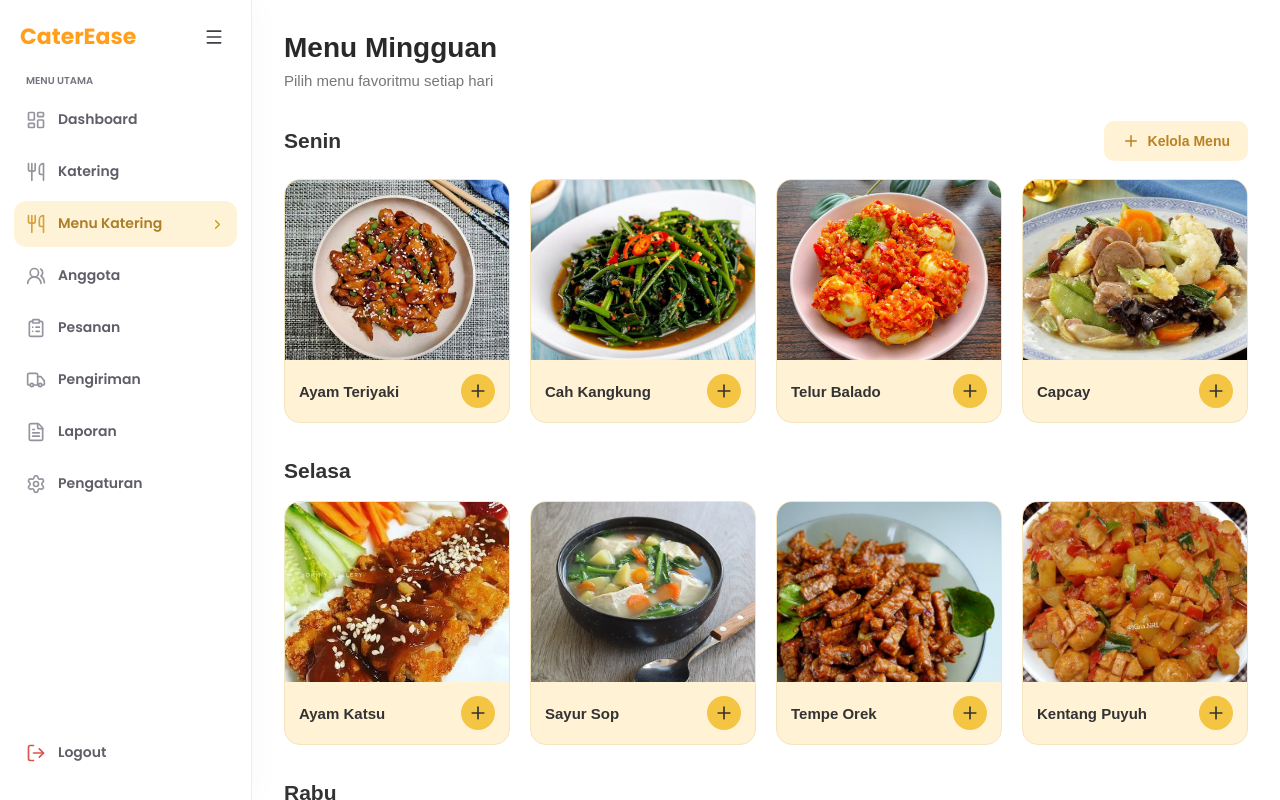
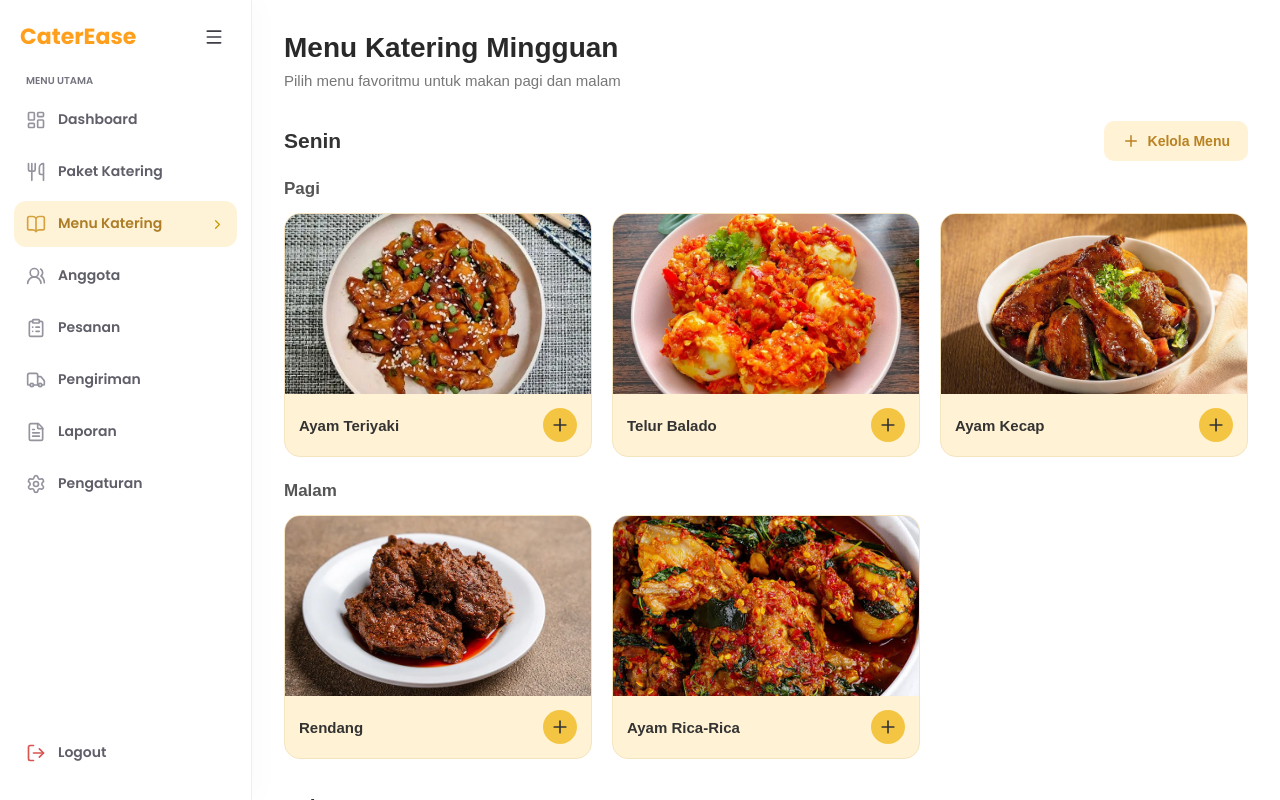
Before and after one commit to Pratama-Raka/CaterEase, a React (Vite) app: page /menu-katering in a window 1280 px wide. Built offline with nearby package versions, Linux system fonts and the light colour scheme.

Commit message:
Update menu katering dan sidebar

```diff
--- a/public/data/menu-katering.json
+++ b/public/data/menu-katering.json
@@ -2,6 +2,10 @@
   {
     "id": 1,
     "day": "Senin",
+    "meals": [
+      {
+        "id": 1,
+        "mealTime": "Pagi",
         "items": [
           {
             "id": 1,
@@ -10,71 +14,204 @@
           },
           {
             "id": 2,
-        "name": "Cah Kangkung",
-        "image": "/images/menu/cah-kangkung.jpg"
-      },
-      {
-        "id": 3,
             "name": "Telur Balado",
             "image": "/images/menu/telur-balado.jpg"
           },
           {
+            "id": 3,
+            "name": "Ayam Kecap",
+            "image": "/images/menu/ayam-kecap.avif"
+          }
+        ]
+      },
+      {
+        "id": 2,
+        "mealTime": "Malam",
+        "items": [
+          {
             "id": 4,
-        "name": "Capcay",
-        "image": "/images/menu/capcay.jpg"
+            "name": "Rendang",
+            "image": "/images/menu/rendang.webp"
+          },
+          {
+            "id": 5,
+            "name": "Ayam Rica-Rica",
+            "image": "/images/menu/ayam-rica.jpg"
+          }
+        ]
       }
     ]
   },
   {
     "id": 2,
     "day": "Selasa",
+    "meals": [
+      {
+        "id": 3,
+        "mealTime": "Pagi",
         "items": [
           {
-        "id": 5,
+            "id": 6,
             "name": "Ayam Katsu",
             "image": "/images/menu/ayam-katsu.jpg"
           },
           {
-        "id": 6,
-        "name": "Sayur Sop",
-        "image": "/images/menu/sayur sop.webp"
+            "id": 7,
+            "name": "Telur Balado",
+            "image": "/images/menu/telur-balado.jpg"
+          }
+        ]
       },
       {
-        "id": 7,
+        "id": 4,
+        "mealTime": "Malam",
+        "items": [
+          {
+            "id": 8,
+            "name": "Ayam Kecap",
+            "image": "/images/menu/ayam-kecap.avif"
+          },
+          {
+            "id": 9,
+            "name": "Rendang",
+            "image": "/images/menu/rendang.webp"
+          },
+          {
+            "id": 10,
+            "name": "Ayam Teriyaki",
+            "image": "/images/menu/ayam teriyaki.webp"
+          }
+        ]
+      }
+    ]
+  },
+  {
+    "id": 3,
+    "day": "Rabu",
+    "meals": [
+      {
+        "id": 5,
+        "mealTime": "Pagi",
+        "items": [
+          {
+            "id": 11,
+            "name": "Ayam Rica-Rica",
+            "image": "/images/menu/ayam-rica.jpg"
+          },
+          {
+            "id": 12,
             "name": "Tempe Orek",
             "image": "/images/menu/tempe-orek.jpg"
           },
           {
-        "id": 8,
+            "id": 13,
+            "name": "Ayam Katsu",
+            "image": "/images/menu/ayam-katsu.jpg"
+          }
+        ]
+      },
+      {
+        "id": 6,
+        "mealTime": "Malam",
+        "items": [
+          {
+            "id": 14,
+            "name": "Rendang",
+            "image": "/images/menu/rendang.webp"
+          },
+          {
+            "id": 15,
+            "name": "Capcay",
+            "image": "/images/menu/capcay.jpg"
+          },
+          {
+            "id": 16,
+            "name": "Ayam Teriyaki",
+            "image": "/images/menu/ayam teriyaki.webp"
+          }
+        ]
+      }
+    ]
+  },
+  {
+    "id": 4,
+    "day": "Kamis",
+    "meals": [
+      {
+        "id": 7,
+        "mealTime": "Pagi",
+        "items": [
+          {
+            "id": 17,
+            "name": "Ayam Kecap",
+            "image": "/images/menu/ayam-kecap.avif"
+          },
+          {
+            "id": 18,
             "name": "Kentang Puyuh",
             "image": "/images/menu/kentang-puyuh.jpg"
           }
         ]
       },
       {
-    "id": 3,
-    "day": "Rabu",
+        "id": 8,
+        "mealTime": "Malam",
         "items": [
           {
-        "id": 9,
-        "name": "Ayam Kecap",
-        "image": "/images/menu/ayam-kecap.avif"
+            "id": 19,
+            "name": "Ayam Katsu",
+            "image": "/images/menu/ayam-katsu.jpg"
           },
           {
-        "id": 10,
-        "name": "Sayur Bayam",
-        "image": "/images/menu/sayur-bayam.webp"
+            "id": 20,
+            "name": "Sayur Sop",
+            "image": "/images/menu/sayur sop.webp"
+          }
+        ]
+      }
+    ]
   },
   {
-        "id": 11,
+    "id": 5,
+    "day": "Jumat",
+    "meals": [
+      {
+        "id": 9,
+        "mealTime": "Pagi",
+        "items": [
+          {
+            "id": 21,
             "name": "Rendang",
             "image": "/images/menu/rendang.webp"
           },
           {
-        "id": 12,
+            "id": 22,
+            "name": "Cah Kangkung",
+            "image": "/images/menu/cah-kangkung.jpg"
+          },
+          {
+            "id": 23,
+            "name": "Telur Balado",
+            "image": "/images/menu/telur-balado.jpg"
+          }
+        ]
+      },
+      {
+        "id": 10,
+        "mealTime": "Malam",
+        "items": [
+          {
+            "id": 24,
             "name": "Ayam Rica-Rica",
             "image": "/images/menu/ayam-rica.jpg"
+          },
+          {
+            "id": 25,
+            "name": "Sayur Bayam",
+            "image": "/images/menu/sayur-bayam.webp"
           }
         ]
       }
     ]
+  }
+]
--- a/src/components/Sidebar.jsx
+++ b/src/components/Sidebar.jsx
@@ -2,6 +2,7 @@ import { useEffect, useState } from "react";
 import { Link, NavLink, useNavigate } from "react-router-dom";
 import "./Sidebar.css";
 import {
+  BookOpen,
   ChevronRight,
   ClipboardList,
   FileText,
@@ -19,8 +20,8 @@ function Sidebar() {
 
   const NAV_ITEMS = [
     { id: "dashboard", label: "Dashboard", icon: LayoutDashboard },
-    { id: "katering", label: "Katering", icon: Utensils },
-    { id: "menu-katering", label: "Menu Katering", icon: Utensils },
+    { id: "katering", label: "Paket Katering", icon: Utensils  },
+    { id: "menu-katering", label: "Menu Katering", icon: BookOpen  },
     { id: "anggota", label: "Anggota", icon: UsersRound },
     { id: "pesanan", label: "Pesanan", icon: ClipboardList },
     { id: "pengiriman", label: "Pengiriman", icon: Truck },
--- a/src/pages/MenuKatering.css
+++ b/src/pages/MenuKatering.css
@@ -70,10 +70,25 @@
   color: #333;
 }
 
+.menu-meal {
+  margin-bottom: 24px;
+}
+
+.menu-meal > h3 {
+  margin: 0 0 14px;
+  font-size: 17px;
+  font-weight: 600;
+  color: #555;
+}
+
 .menu-grid {
   display: grid;
-  grid-template-columns: repeat(4, minmax(0, 1fr));
+  grid-template-columns: repeat(3, minmax(0, 1fr));
   gap: 20px;
+}
+
+.menu-card-selected {
+  border: 2px solid #5c9b63;
 }
 
 .menu-card {
--- a/src/pages/MenuKatering.jsx
+++ b/src/pages/MenuKatering.jsx
@@ -4,7 +4,7 @@ import './MenuKatering.css';
 
 function MenuKatering() {
     const [menu, setMenu] = useState([]);
-    const [selectedMenu, setSelectedMenu] = useState([]);
+    const [selectedMenu, setSelectedMenu] = useState({});
     const [loading, setLoading] = useState(true);
     const [error, setError] = useState('');
 
@@ -32,12 +32,11 @@ function MenuKatering() {
         fetchMenu();
     }, []);
 
-    const handleSelectMenu = (id) => {
-        setSelectedMenu((prev) =>
-            prev.includes(id)
-                ? prev.filter((item) => item !== id)
-                : [...prev, id]
-        );
+    const handleSelectMenu = (mealId, itemId) => {
+        setSelectedMenu((prev) => ({
+            ...prev,
+            [mealId]: prev[mealId] === itemId ? null : itemId
+        }));
     };
 
     if (loading) {
@@ -70,11 +69,10 @@ function MenuKatering() {
 
                 <div className="menu-title">
                     <div>
-                        <h1>Menu Mingguan</h1>
-                        <p>Pilih menu favoritmu setiap hari</p>
+                        <h1>Menu Katering Mingguan</h1>
+                        <p>Pilih menu favoritmu untuk makan pagi dan malam</p>
                     </div>
                 </div>
-
 
                 {menu.map((day, index) => (
                     <section className="menu-day" key={day.id}>
@@ -89,16 +87,26 @@ function MenuKatering() {
                             )}
                         </div>
 
+                        {day.meals.map((meal) => (
+                            <div className="menu-meal" key={meal.id}>
+                                <h3>{meal.mealTime}</h3>
 
                                 <div className="menu-grid">
-                            {day.items.map((item) => {
-                                const isSelected = selectedMenu.includes(item.id);
+                                    {meal.items.map((item) => {
+                                        const isSelected =
+                                            selectedMenu[meal.id] === item.id;
 
                                         return (
-                                    <div className="menu-card" key={item.id}>
+                                            <div
+                                                className={`menu-card ${isSelected ? 'menu-card-selected' : ''}`}
+                                                key={item.id}
+                                            >
                                                 <div className="menu-image">
                                                     {item.image ? (
-                                                <img src={item.image} alt={item.name} />
+                                                        <img
+                                                            src={item.image}
+                                                            alt={item.name}
+                                                        />
                                                     ) : (
                                                         <div className="menu-image-placeholder">
                                                             <ImageIcon size={32} />
@@ -111,9 +119,10 @@ function MenuKatering() {
                                                     <h3>{item.name}</h3>
 
                                                     <button
-                                                className={`menu-select-button ${isSelected ? 'selected' : ''
-                                                    }`}
-                                                onClick={() => handleSelectMenu(item.id)}
+                                                        className={`menu-select-button ${isSelected ? 'selected' : ''}`}
+                                                        onClick={() =>
+                                                            handleSelectMenu(meal.id, item.id)
+                                                        }
                                                         aria-label={
                                                             isSelected
                                                                 ? `Batalkan pilihan ${item.name}`
@@ -131,10 +140,13 @@ function MenuKatering() {
                                         );
                                     })}
                                 </div>
+                            </div>
+                        ))}
                     </section>
                 ))}
+
             </div>
-        </div >
+        </div>
     );
 }
 
```
Lines whose indentation alone changed are shown as unchanged.
